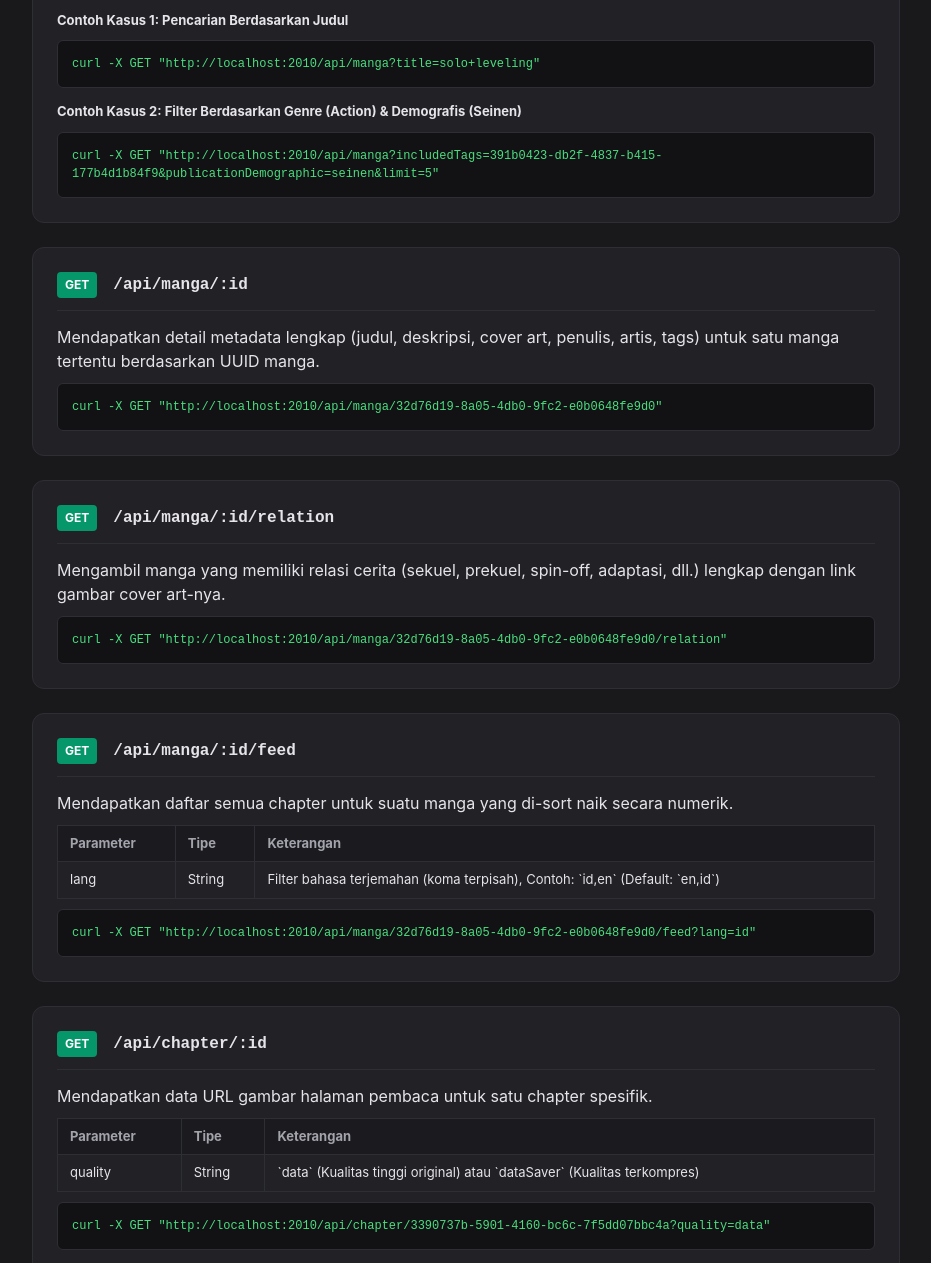
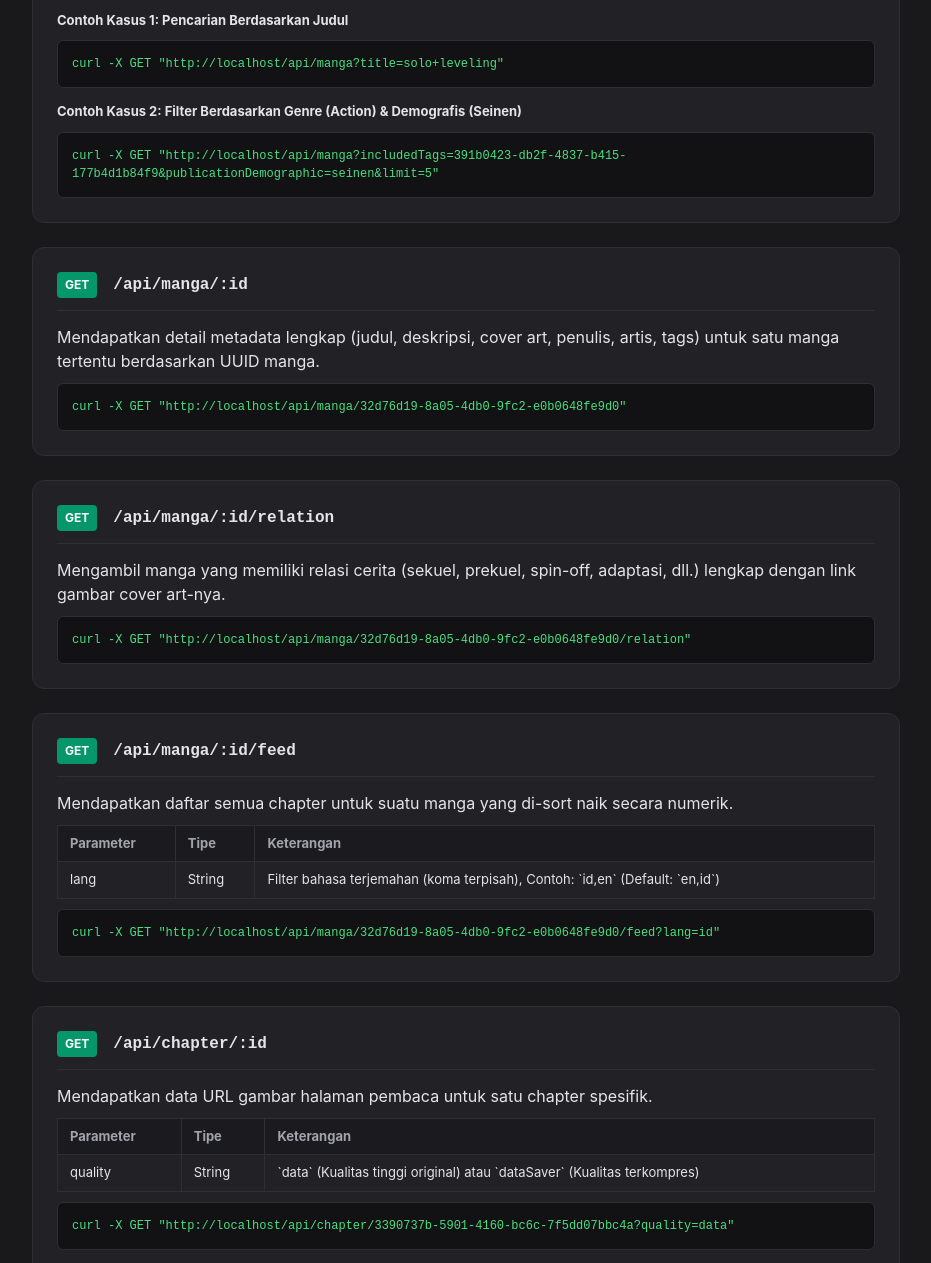
Before and after one commit to HaidarMahiru/MahiruDex, a website: page public/docs.html in a window 1280 px wide. Shown: the part 761-2024 px from the top of the page, without its empty margins (174-1105 px from the left). Drawn offline with Linux system fonts and the light colour scheme.

Commit message:
Docs: dynamically resolve deployed origin for api examples in docs.html

```diff
--- a/public/docs.html
+++ b/public/docs.html
@@ -96,7 +96,7 @@
             <p class="muted-text">Semua endpoint API internal yang disediakan oleh backend MahiruDex untuk mengakses resource MangaDex secara langsung tanpa masalah CORS.</p>
         </div>
 
-        <!-- Endpoint: Search Manga (DIPERJELAS) -->
+        <!-- Endpoint: Search Manga -->
         <div class="docs-section">
             <div class="endpoint-header">
                 <span class="endpoint-badge badge-get">GET</span>
@@ -158,12 +158,12 @@
             </table>
 
             <h4 style="font-size: 13px; font-weight: bold; margin-top: 14px; color: var(--text-primary);">Contoh Kasus 1: Pencarian Berdasarkan Judul</h4>
-            <div class="code-block">
+            <div class="code-block" data-path="/api/manga?title=solo+leveling">
 curl -X GET "http://localhost:2010/api/manga?title=solo+leveling"
             </div>
 
             <h4 style="font-size: 13px; font-weight: bold; margin-top: 14px; color: var(--text-primary);">Contoh Kasus 2: Filter Berdasarkan Genre (Action) & Demografis (Seinen)</h4>
-            <div class="code-block">
+            <div class="code-block" data-path="/api/manga?includedTags=391b0423-db2f-4837-b415-177b4d1b84f9&publicationDemographic=seinen&limit=5">
 curl -X GET "http://localhost:2010/api/manga?includedTags=391b0423-db2f-4837-b415-177b4d1b84f9&publicationDemographic=seinen&limit=5"
             </div>
         </div>
@@ -175,7 +175,7 @@ curl -X GET "http://localhost:2010/api/manga?includedTags=391b0423-db2f-4837-b41
                 <span class="endpoint-path">/api/manga/:id</span>
             </div>
             <p>Mendapatkan detail metadata lengkap (judul, deskripsi, cover art, penulis, artis, tags) untuk satu manga tertentu berdasarkan UUID manga.</p>
-            <div class="code-block">
+            <div class="code-block" data-path="/api/manga/32d76d19-8a05-4db0-9fc2-e0b0648fe9d0">
 curl -X GET "http://localhost:2010/api/manga/32d76d19-8a05-4db0-9fc2-e0b0648fe9d0"
             </div>
         </div>
@@ -187,7 +187,7 @@ curl -X GET "http://localhost:2010/api/manga/32d76d19-8a05-4db0-9fc2-e0b0648fe9d
                 <span class="endpoint-path">/api/manga/:id/relation</span>
             </div>
             <p>Mengambil manga yang memiliki relasi cerita (sekuel, prekuel, spin-off, adaptasi, dll.) lengkap dengan link gambar cover art-nya.</p>
-            <div class="code-block">
+            <div class="code-block" data-path="/api/manga/32d76d19-8a05-4db0-9fc2-e0b0648fe9d0/relation">
 curl -X GET "http://localhost:2010/api/manga/32d76d19-8a05-4db0-9fc2-e0b0648fe9d0/relation"
             </div>
         </div>
@@ -215,7 +215,7 @@ curl -X GET "http://localhost:2010/api/manga/32d76d19-8a05-4db0-9fc2-e0b0648fe9d
                     </tr>
                 </tbody>
             </table>
-            <div class="code-block">
+            <div class="code-block" data-path="/api/manga/32d76d19-8a05-4db0-9fc2-e0b0648fe9d0/feed?lang=id">
 curl -X GET "http://localhost:2010/api/manga/32d76d19-8a05-4db0-9fc2-e0b0648fe9d0/feed?lang=id"
             </div>
         </div>
@@ -243,7 +243,7 @@ curl -X GET "http://localhost:2010/api/manga/32d76d19-8a05-4db0-9fc2-e0b0648fe9d
                     </tr>
                 </tbody>
             </table>
-            <div class="code-block">
+            <div class="code-block" data-path="/api/chapter/3390737b-5901-4160-bc6c-7f5dd07bbc4a?quality=data">
 curl -X GET "http://localhost:2010/api/chapter/3390737b-5901-4160-bc6c-7f5dd07bbc4a?quality=data"
             </div>
         </div>
@@ -255,7 +255,7 @@ curl -X GET "http://localhost:2010/api/chapter/3390737b-5901-4160-bc6c-7f5dd07bb
                 <span class="endpoint-path">/api/tags</span>
             </div>
             <p>Mendapatkan semua daftar genre & tag dari MangaDex untuk kategori genre & theme.</p>
-            <div class="code-block">
+            <div class="code-block" data-path="/api/tags">
 curl -X GET "http://localhost:2010/api/tags"
             </div>
         </div>
@@ -267,7 +267,7 @@ curl -X GET "http://localhost:2010/api/tags"
                 <span class="endpoint-path">/api/manga/random/get</span>
             </div>
             <p>Mendapatkan ID manga acak dari database server MangaDex.</p>
-            <div class="code-block">
+            <div class="code-block" data-path="/api/manga/random/get">
 curl -X GET "http://localhost:2010/api/manga/random/get"
             </div>
         </div>
@@ -290,5 +290,23 @@ curl -X GET "http://localhost:2010/api/manga/random/get"
             <p>Proxy halaman web luar (seperti MangaPlus, dll.) agar bisa dirender langsung di dalam tag iframe client kita tanpa terkena block X-Frame-Options.</p>
         </div>
     </main>
+
+    <script>
+        document.addEventListener('DOMContentLoaded', () => {
+            // Get current deployed URL origin dynamically
+            const currentOrigin = window.location.origin;
+
+            // Auto update all code blocks to match current deployed origin!
+            const codeBlocks = document.querySelectorAll('.code-block');
+            codeBlocks.forEach(block => {
+                const path = block.getAttribute('data-path');
+                if (path) {
+                    block.textContent = `curl -X GET "${currentOrigin}${path}"`;
+                } else {
+                    block.textContent = block.textContent.replace(/http:\/\/localhost:2010/g, currentOrigin);
+                }
+            });
+        });
+    </script>
 </body>
 </html>
```
